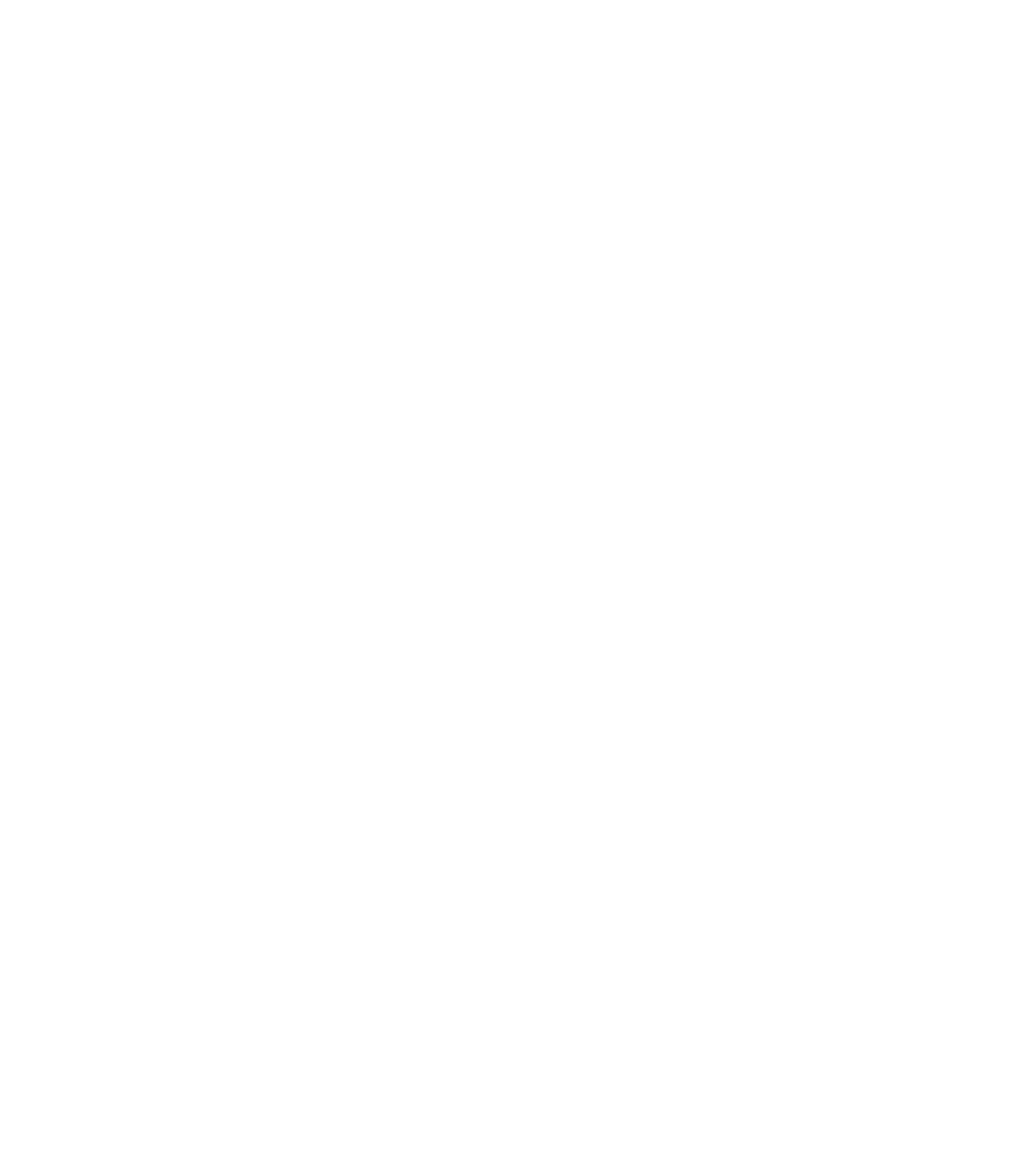
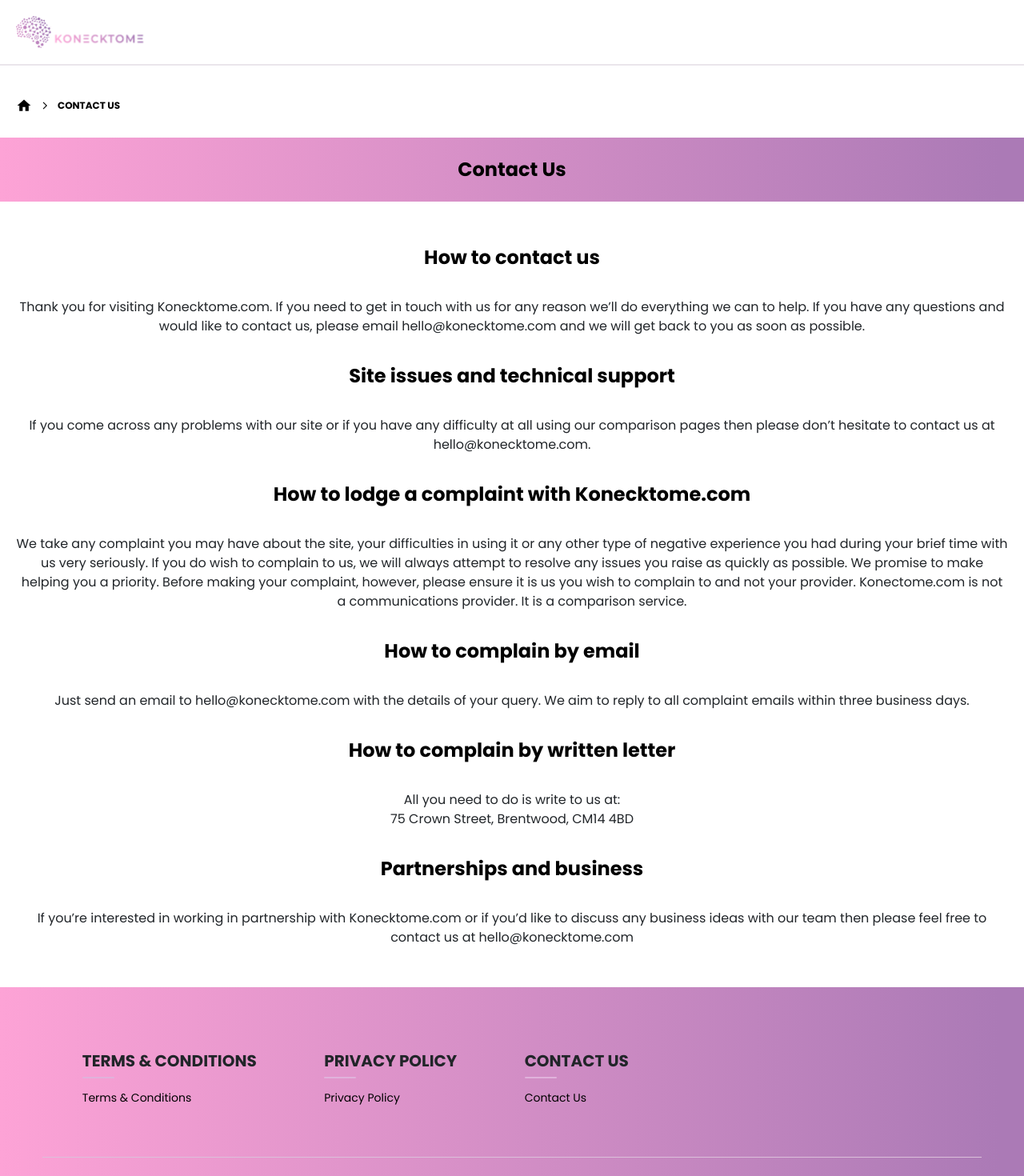
Before and after one commit to KONECKTOME/Konecktome-client, a React (Create React App) app: page /contact in a window 1280 px wide. Shown: the top 1470 px of the page at 80% size. Before the commit the page ends 800 px from the top, so only its background shows below. Built offline with nearby package versions, Linux system fonts and the light colour scheme.

Commit message:
sidebar bug fixed, routing to home from explore fixed

```diff
--- a/src/App.js
+++ b/src/App.js
@@ -3,6 +3,8 @@ import Home from "./Components/Client/LandingPage/Home";
 import RHome from "./Components/Client/Routing/RHome";
 import Terms from "./Components/Client/Docs/Terms";
 import PrivacyPolicy from "./Components/Client/Docs/PrivacyPolicy";
+import ContactUs from "./Components/Client/Docs/ContactUs";
+import ScrollToTop from "./Components/Reusable/ScrollToTop";
 import "bootstrap/dist/css/bootstrap.min.css";
 
 import {
@@ -34,13 +36,16 @@ class App extends Component {
   render(props) {
     return (
       <div className="App">
+        {console.log("app")}
         <Router>
+          <ScrollToTop />
           <Switch>
             <Route path="/" exact component={Home} />
             <Route path="/article/:articleId" exact component={Blog} />
-            <Route path="/explore" component={RHome}></Route>
+            <Route path="/explore" component={RHome} />
             <Route path="/terms" exact component={Terms} />
             <Route path="/privacy" exact component={PrivacyPolicy} />
+            <Route path="/contact" exact component={ContactUs} />
           </Switch>
         </Router>
       </div>
--- /dev/null
+++ b/src/Components/Client/Docs/ContactUs.jsx
@@ -0,0 +1,88 @@
+import React, { Component } from "react";
+import BreadCrumbs from "../../Reusable/Breadcrumbs/BreadCrumbs";
+import Navbar from "../LandingPage/Navbar";
+import Footer from "../LandingPage/Footer";
+
+import styles from "../../../css/UpdateLandingPage/Navbar.module.css";
+
+class ContactUs extends Component {
+  state = {};
+  render() {
+    return (
+      <>
+        <Navbar />
+        <div className={`${styles.navContainer}`}>
+          <BreadCrumbs
+            // parentPages={breadCrumbData}
+            currentPage="Contact Us"
+          />
+        </div>
+        <div id="terms-header">
+          <p className="desktop-header">Contact Us</p>
+        </div>
+        <div id="terms">
+          <div>
+            <p className="desktop-header">How to contact us</p>
+            <p>
+              Thank you for visiting Konecktome.com. If you need to get in touch
+              with us for any reason we’ll do everything we can to help. If you
+              have any questions and would like to contact us, please email
+              hello@konecktome.com and we will get back to you as soon as
+              possible.
+            </p>
+          </div>
+          <div>
+            <p className="desktop-header">Site issues and technical support</p>
+            <p>
+              If you come across any problems with our site or if you have any
+              difficulty at all using our comparison pages then please don’t
+              hesitate to contact us at hello@konecktome.com.
+            </p>
+          </div>
+          <div>
+            <p className="desktop-header">
+              How to lodge a complaint with Konecktome.com
+            </p>
+            <p>
+              We take any complaint you may have about the site, your
+              difficulties in using it or any other type of negative experience
+              you had during your brief time with us very seriously. If you do
+              wish to complain to us, we will always attempt to resolve any
+              issues you raise as quickly as possible. We promise to make
+              helping you a priority. Before making your complaint, however,
+              please ensure it is us you wish to complain to and not your
+              provider. Konectome.com is not a communications provider. It is a
+              comparison service.
+            </p>
+          </div>
+          <div>
+            <p className="desktop-header">How to complain by email</p>
+            <p>
+              Just send an email to hello@konecktome.com with the details of
+              your query. We aim to reply to all complaint emails within three
+              business days.
+            </p>
+          </div>
+          <div>
+            <p className="desktop-header">How to complain by written letter</p>
+            <p>All you need to do is write to us at:</p>
+            <span>75 Crown Street, </span>
+            <span>Brentwood, </span>
+            <span>CM14 4BD</span>
+          </div>
+          <div>
+            <p className="desktop-header">Partnerships and business</p>
+            <p>
+              If you’re interested in working in partnership with Konecktome.com
+              or if you’d like to discuss any business ideas with our team then
+              please feel free to contact us at hello@konecktome.com
+            </p>
+          </div>
+        </div>
+        <Footer />
+      </>
+    );
+  }
+}
+
+export default ContactUs;
--- a/src/Components/Client/Explore/Explore_details_left_col.jsx
+++ b/src/Components/Client/Explore/Explore_details_left_col.jsx
@@ -25,9 +25,13 @@ class Explore_details_left_col extends React.Component {
     );
     const details = await response.json();
     if (details.message === "Click Added") {
-      var newTab = window.open();
-      newTab.opener = null;
-      newTab.location = url;
+      var newTab = window.open("", "_blank");
+      if (newTab) {
+        newTab.opener = null;
+        newTab.location.href = url;
+      } else {
+        window.location.href = url;
+      }
       this.setState({ loading: false });
     }
   };
@@ -39,6 +43,9 @@ class Explore_details_left_col extends React.Component {
           {this.props.deals.map((item) => {
             return (
               <div className="card">
+                <div id="card-footer-2">
+                  <div>Speed and price may vary based on location.</div>
+                </div>
                 <div>
                   <div id="dsk-card-header">
                     <div>
--- a/src/Components/Client/Routing/RHome.jsx
+++ b/src/Components/Client/Routing/RHome.jsx
@@ -1,9 +1,10 @@
 import React, { Component } from "react";
 import Index from "../Sidebar/Index";
 import Explore_details from "../Explore/Explore_details";
-
+import Footer from "../LandingPage/Footer";
 import Explore_home from "../Explore/Explore_home";
 import Navbar from "../Navbar/Navbar";
+import ScrollToTop from "../../Reusable/ScrollToTop";
 
 import {
   BrowserRouter as Router,
@@ -30,18 +31,20 @@ class RHome extends Component {
 
   sideBarToggle = (boolean) => {
     boolean
-      ? this.setState({
-          ...this.state,
-          sideBarClassName: "active",
-        })
-      : this.setState({
-          ...this.state,
-          sideBarClassName: "not-active",
-        });
+      ? this.setState({ sideBarClassName: "active" })
+      : this.setState({ sideBarClassName: "not-active" });
+    // boolean
+    //   ? this.setState({
+    //       ...this.state,
+    //       sideBarClassName: "active",
+    //     })
+    //   : this.setState({
+    //       ...this.state,
+    //       sideBarClassName: "not-active",
+    //     });
   };
 
   getBrandDetails = async () => {
-    let search = "/explore/brand";
     let brandId = window.location.href.split("/")[5];
     const response = await fetch(
       `https://kt-affiliate-server-9yt3t.ondigitalocean.app/aff/brand-details/`,
@@ -137,6 +140,7 @@ class RHome extends Component {
         break;
       default:
     }
+    this.sideBarToggle();
   };
 
   getDeals = async () => {
@@ -173,6 +177,7 @@ class RHome extends Component {
 
   render(props) {
     return (
+      <>
         <div>
           <div id="fe-wrapper">
             <div
@@ -203,8 +208,8 @@ class RHome extends Component {
             </div>
             <div id="right-col">
               <Navbar isSideBarShown={this.sideBarToggle} {...props} />
+              <Router>
                 <Switch>
-              <Router>
                   <Route
                     path="/explore/deals"
                     render={(props) => (
@@ -226,11 +231,12 @@ class RHome extends Component {
                       />
                     )}
                   />
+                </Switch>
               </Router>
-            </Switch>
             </div>
           </div>
         </div>
+      </>
     );
   }
 }
--- a/src/Components/Client/Sidebar/Index.jsx
+++ b/src/Components/Client/Sidebar/Index.jsx
@@ -19,15 +19,15 @@ class Index extends Component {
     },
   };
 
-  activeClass = (e) => {
-    e.preventDefault();
-    this.setState((previousState) => {
-      return {
-        active: !previousState.active,
-        activeCheckBoxClass: !previousState.activeCheckBoxClass,
-      };
-    });
-  };
+  // activeClass = (e) => {
+  //   e.preventDefault();
+  //   this.setState((previousState) => {
+  //     return {
+  //       active: !previousState.active,
+  //       activeCheckBoxClass: !previousState.activeCheckBoxClass,
+  //     };
+  //   });
+  // };
 
   clearFilters = () => {
     this.setState({
--- a/src/Components/Reusable/Breadcrumbs/BreadCrumbs.jsx
+++ b/src/Components/Reusable/Breadcrumbs/BreadCrumbs.jsx
@@ -8,11 +8,15 @@ const BreadCrumbs = ({
   parentPages = [],
   currentPage = "Your Current Page",
 }) => {
+  const goHome = () => {
+    // window.location.href = "http://localhost:3000/";
+    window.location.href = "https://konecktome.com/";
+  };
   return (
     <div className={styles.container}>
-      <Link className={styles.homeLink} to="/">
+      <div className={styles.homeLink} onClick={goHome}>
         <HomeIcon color="#000" size="20" />
-      </Link>
+      </div>
       <ArrowIcon color="#000" position="right" size="12" />
       {parentPages &&
         parentPages.length > 0 &&
--- a/src/Components/Reusable/Breadcrumbs/BreadCrumbs.module.css
+++ b/src/Components/Reusable/Breadcrumbs/BreadCrumbs.module.css
@@ -7,6 +7,7 @@
   display: flex;
   align-items: center;
   color: #000;
+  cursor: pointer;
 }
 .container .homeLink:hover path {
   fill: #fda3d6;
@@ -33,12 +34,34 @@
   font-family: "Poppins bold";
 }
 
-@media screen and (min-width: 300px) {
+@media screen and (max-width: 600px) {
+  .container .linksContainer {
+    display: block;
+  }
+
+  .container p {
+    text-overflow: ellipsis;
+    overflow: hidden;
+    width: 180px;
+    white-space: nowrap;
+  }
+}
+
+@media screen and (max-width: 400px) {
+  .container .linksContainer {
+    display: block;
+  }
+  .container p {
+    margin-left: 0.1rem;
+    text-overflow: ellipsis;
+    overflow: hidden;
+    width: 80px;
+    white-space: nowrap;
+  }
+}
+
+@media screen and (max-width: 300px) {
   .container .linksContainer {
     display: none;
   }
-
-  .container #currentPage {
-    max-width: 185px;
-  }
 }
--- a/src/Components/Reusable/ScrollToTop.js
+++ b/src/Components/Reusable/ScrollToTop.js
@@ -5,12 +5,7 @@ export default function ScrollToTop() {
   const { pathname } = useLocation();
 
   useEffect(() => {
-    // "document.documentElement.scrollTo" is the magic for React Router Dom v6
-    document.documentElement.scrollTo({
-      top: 0,
-      left: 0,
-      behavior: "instant", // Optional if you want to skip the scrolling animation
-    });
+    window.scrollTo(0, 0);
   }, [pathname]);
 
   return null;
--- a/src/index.js
+++ b/src/index.js
@@ -8,11 +8,12 @@ import "bootstrap/dist/css/bootstrap.min.css";
 
 ReactDOM.render(
   <React.StrictMode>
-    {/* <ScrollToTop /> */}
     <App />
   </React.StrictMode>,
   document.getElementById("root")
 );
+console.log("index");
+// reportWebVitals(console.log);
 // If you want to start measuring performance in your app, pass a function
 // to log results (for example: reportWebVitals(console.log))
 // or send to an analytics endpoint. Learn more: https://bit.ly/CRA-vitals
```
Lines whose indentation alone changed are shown as unchanged.
